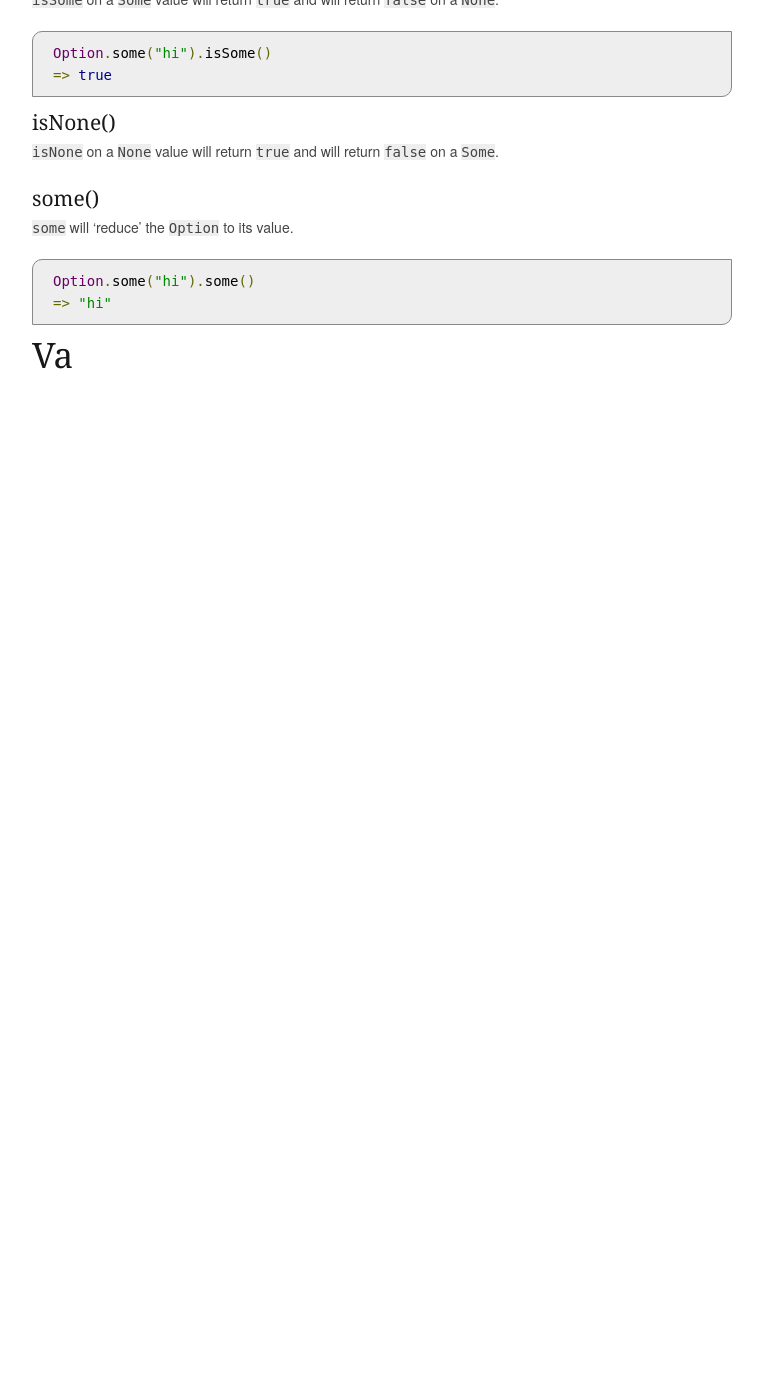
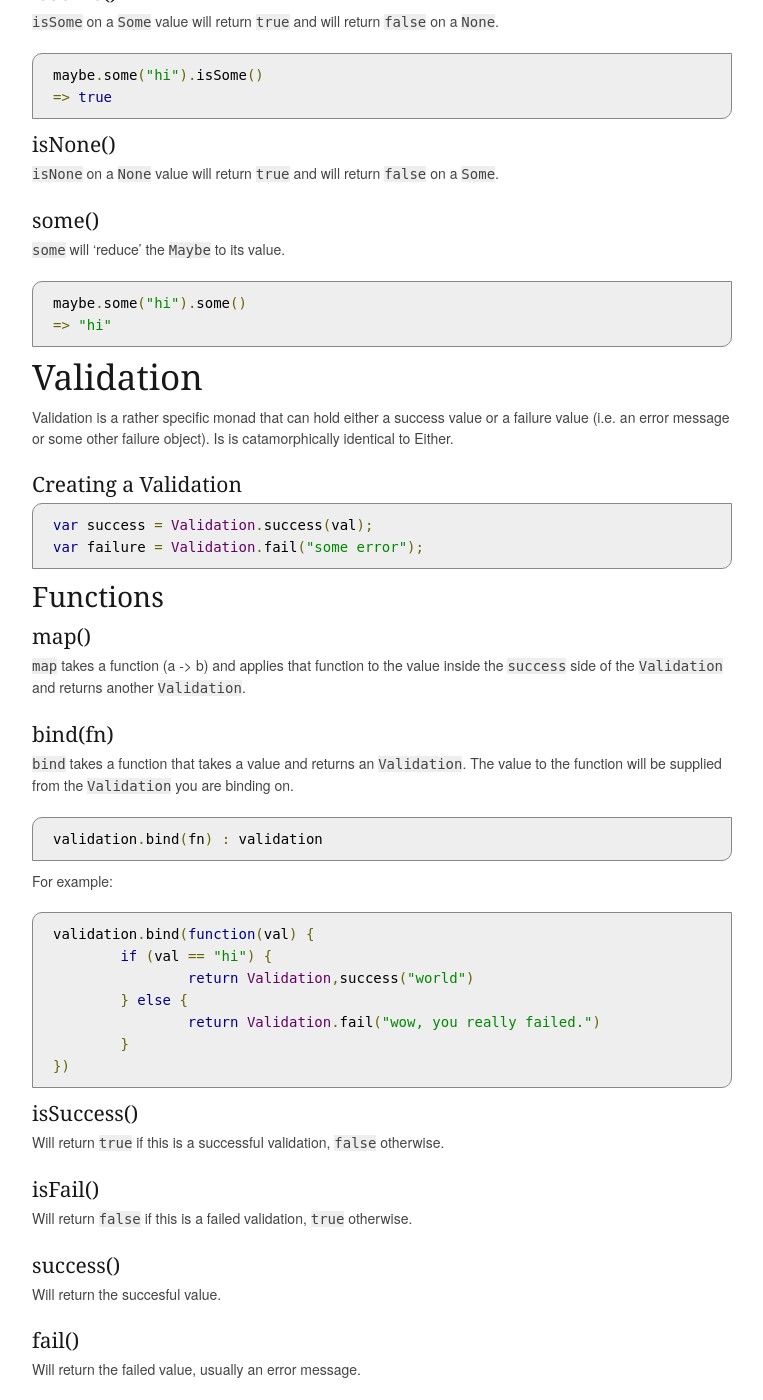
Before and after one commit to monet/monet.js, a Jekyll site: the page built from index.md, in a window 1280 px wide and 1400 px high, scrolled down 1524 px. Shown: the whole window, without its empty margins (138-901 px from the left). Built offline with Jekyll 4.4.1, drawn with Linux system fonts in a browser that asks for light colours; nearby versions of some CDN libraries; before the commit the page ends 1909 px from its top, so only the background shows below that; some of the changed text lies outside the part shown.

Commit message:
Finished documentation for Validation #9 and #1 and renamed Option to Maybe

```diff
--- a/index.md
+++ b/index.md
@@ -21,43 +21,43 @@ goodness.
 ##Download
 
 Download the [zip][gitZip] or [tar][gitTar] ball.
-## Option
+## Maybe
 
-The `Option` type is the most common way of represented the `null` type with making the possibilities of `NullPointer`
+The `Maybe` type is the most common way of represented the `null` type with making the possibilities of `NullPointer`
 issues disappear.
 
-Option has effectively abstract and as two concrete subtypes: `Some` and `None`.
+`Maybe` is effectively abstract and as two concrete subtypes: `Some` and `None`.
 
-#### Creating an Option
+#### Creating an Maybe
 
-	var option = Option.some(val);
-	var option = Option.none();
+	var maybe = Maybe.some(val);
+	var maybe = Maybe.none();
 
 ### Functions
 #### map(fn)
-`map` takes a function (a -> b) and applies that function to the value inside the option and returns another `Option`.
+`map` takes a function (a -> b) and applies that function to the value inside the `Maybe` and returns another `Maybe`.
 
-	Option.map(fn) : Option
+	maybe.map(fn) : Maybe
 
 For example:
 
-	Option.some(123).map(function(val) {
+	maybe.some(123).map(function(val) {
 		return val+1
 	})
 	=> 124
 
 #### bind(fn)
-`bind` takes a function that takes a value and returns an `Option`
+`bind` takes a function that takes a value and returns an `Maybe`.  The value to the function will be supplied from the `Maybe` you are binding on.
 
-	option.bind(fn) : option
+	maybe.bind(fn) : Maybe
 
 For example:
 
-	option.bind(function(val) {
+	maybe.bind(function(val) {
 		if (val == "hi") {
-			return Option.some("world")
+			return maybe.some("world")
 		} else {
-			return Option.none()
+			return maybe.none()
 		}
 	})
 
@@ -65,7 +65,7 @@ For example:
 #### isSome()
 `isSome` on a `Some` value will return `true` and will return `false` on a `None`.
 
-	Option.some("hi").isSome()
+	maybe.some("hi").isSome()
 	=> true
 
 
@@ -73,12 +73,50 @@ For example:
 `isNone` on a `None` value will return `true` and will return `false` on a `Some`.
 
 ####some()
-`some` will 'reduce' the `Option` to its value.
+`some` will 'reduce' the `Maybe` to its value.
 
-	Option.some("hi").some()
+	maybe.some("hi").some()
 	=> "hi"
 
-## Va
+## Validation
+Validation is a rather specific monad that can hold either a success value or a failure value (i.e. an error message or some other failure object).  Is is catamorphically identical to Either.
+
+#### Creating a Validation
+
+	var success = Validation.success(val);
+	var failure = Validation.fail("some error");
+
+###Functions
+####map()
+`map` takes a function (a -> b) and applies that function to the value inside the `success` side of the `Validation` and returns another `Validation`.
+
+####bind(fn)
+`bind` takes a function that takes a value and returns an `Validation`.  The value to the function will be supplied from the `Validation` you are binding on.
+
+	validation.bind(fn) : validation
+
+For example:
+
+	validation.bind(function(val) {
+		if (val == "hi") {
+			return Validation,success("world")
+		} else {
+			return Validation.fail("wow, you really failed.")
+		}
+	})
+
+
+####isSuccess()
+Will return `true` if this is a successful validation, `false` otherwise.
+
+####isFail()
+Will return `false` if this is a failed validation, `true` otherwise.
+
+####success()
+Will return the succesful value.
+
+####fail()
+Will return the failed value, usually an error message.
 
 
 [functionalJava]: http://functionaljava.org/
```
